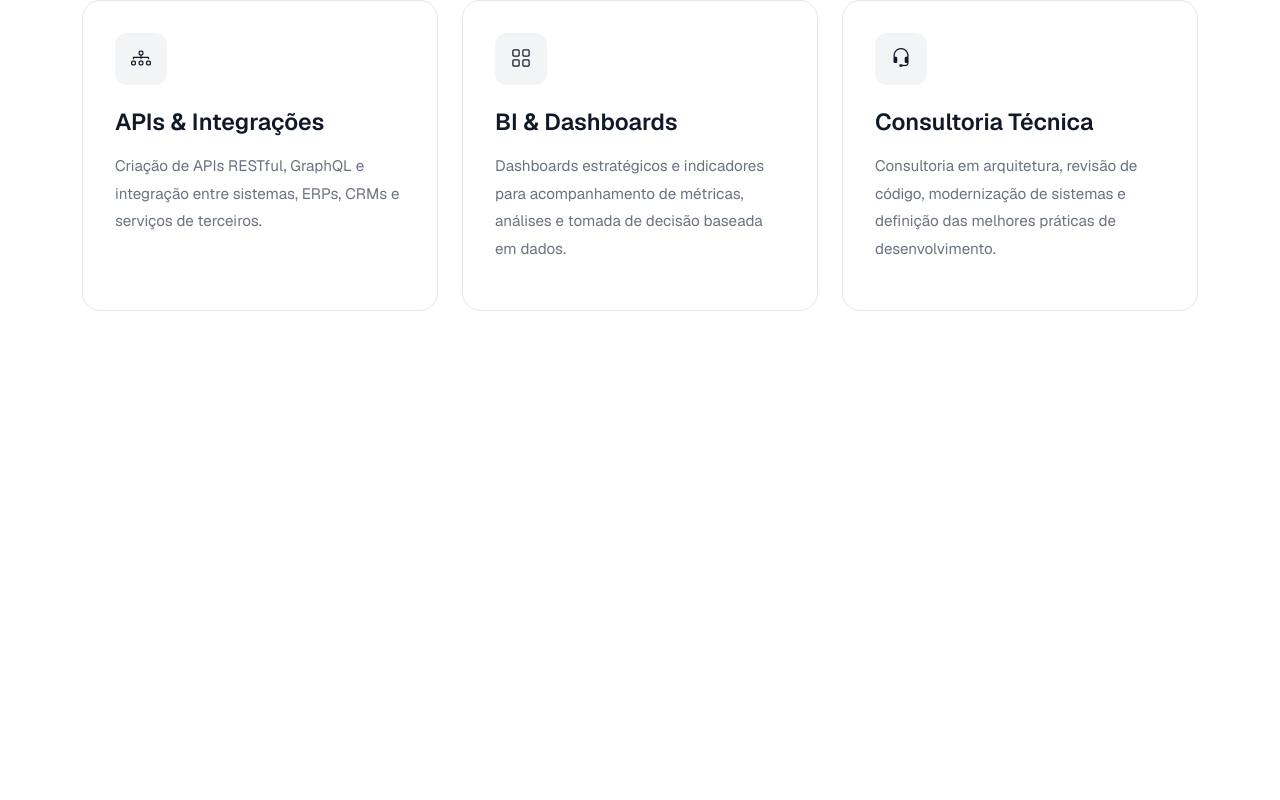
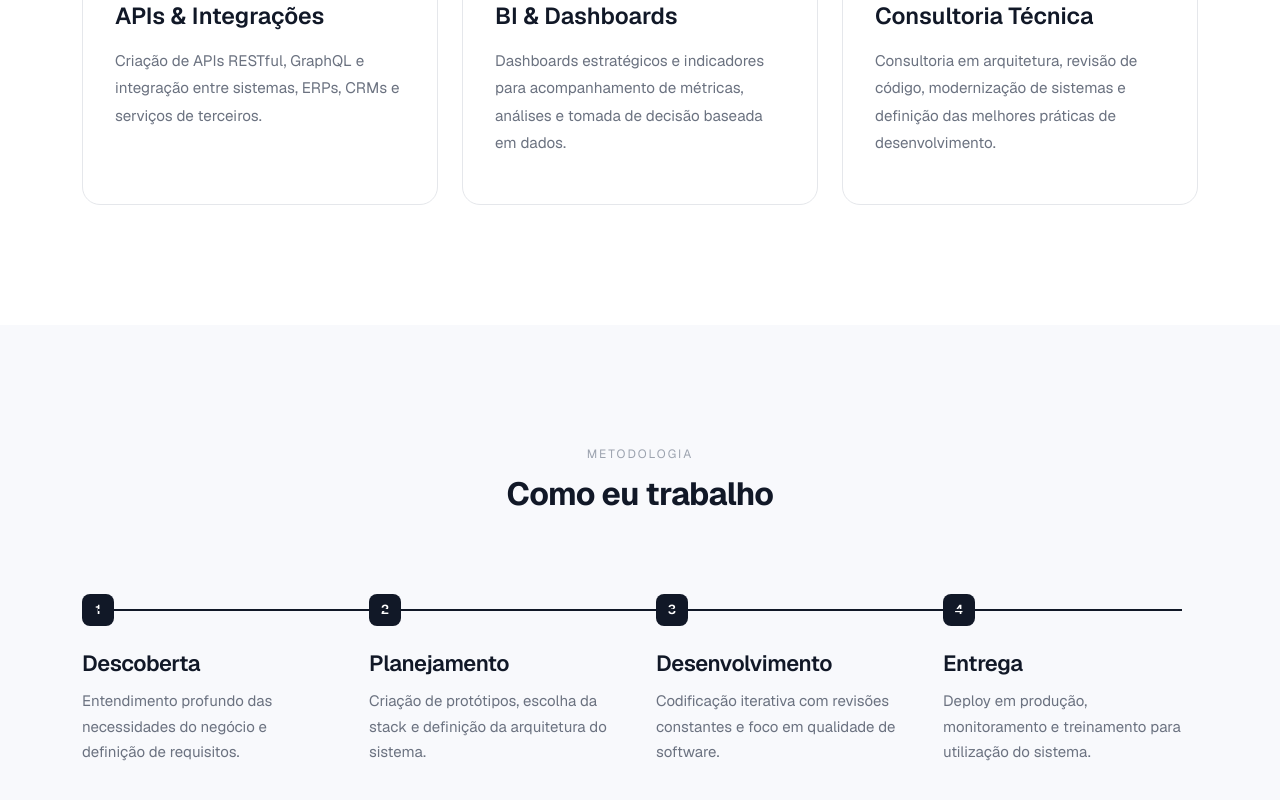
Before and after one commit to codewil-json/portfolio, a Vue app: page / in a window 1280 px wide. Shown: the part 2632-3432 px from the top of the page. Before the commit the page ends 3063 px from the top, so only its background shows below. Built offline with nearby package versions, Linux system fonts and the light colour scheme.

Commit message:
Add ProcessTimeLine Component

```diff
--- a/src/App.vue
+++ b/src/App.vue
@@ -4,6 +4,7 @@
   <AboutSection />
   <SkillsSection />
   <ServicesSection />
+  <ProcessTimeLine />
 </template>
 
 <script>
@@ -12,6 +13,7 @@ import HeroSection from './components/HeroSection.vue'
 import AboutSection from './components/AboutSection.vue'
 import SkillsSection from './components/SkillsSection.vue'
 import ServicesSection from './components/ServicesSection.vue'
+import ProcessTimeLine from './components/ProcessTimeLine.vue'
 
 export default {
   name: 'App',
@@ -20,7 +22,8 @@ export default {
     HeroSection,
     AboutSection,
     SkillsSection,
-    ServicesSection
+    ServicesSection,
+    ProcessTimeLine
   }
 }
 </script>
--- a/src/components/NavBar.vue
+++ b/src/components/NavBar.vue
@@ -128,6 +128,7 @@ header {
       width: 100%;
       height: 100vh;
       position: fixed;
+      z-index: 9998;
       top: 0;
       left: -100%;
       background: #fff;
--- /dev/null
+++ b/src/components/ProcessTimeLine.vue
@@ -0,0 +1,263 @@
+<template>
+  <section
+    id="process"
+    ref="section"
+    class="process"
+    :class="{ visible: isVisible }"
+  >
+    <div class="container">
+      <div class="section-header">
+        <span class="subtitle">METODOLOGIA</span>
+        <h2>Como eu trabalho</h2>
+      </div>
+
+      <div class="timeline">
+        <div
+          v-for="(step, index) in steps"
+          :key="step.title"
+          class="timeline-item"
+          :style="{ transitionDelay: `${index * 180}ms` }"
+        >
+          <div class="step-number">
+            {{ index + 1 }}
+          </div>
+
+          <h3>{{ step.title }}</h3>
+
+          <p>{{ step.description }}</p>
+        </div>
+      </div>
+    </div>
+  </section>
+</template>
+
+<script setup>
+import { onMounted, onBeforeUnmount, ref } from 'vue'
+
+const section = ref(null)
+const isVisible = ref(false)
+
+const steps = [
+  {
+    title: 'Descoberta',
+    description:
+      'Entendimento profundo das necessidades do negócio e definição de requisitos.'
+  },
+  {
+    title: 'Planejamento',
+    description:
+      'Criação de protótipos, escolha da stack e definição da arquitetura do sistema.'
+  },
+  {
+    title: 'Desenvolvimento',
+    description:
+      'Codificação iterativa com revisões constantes e foco em qualidade de software.'
+  },
+  {
+    title: 'Entrega',
+    description:
+      'Deploy em produção, monitoramento e treinamento para utilização do sistema.'
+  }
+]
+
+let observer
+
+onMounted(() => {
+  observer = new IntersectionObserver(
+    ([entry]) => {
+      if (entry.isIntersecting) {
+        isVisible.value = true
+        observer.disconnect()
+      }
+    },
+    {
+      threshold: 0.35
+    }
+  )
+
+  observer.observe(section.value)
+})
+
+onBeforeUnmount(() => {
+  observer?.disconnect()
+})
+</script>
+
+<style scoped>
+* {
+  font-family: 'Geist', sans-serif;
+}
+
+.process {
+  padding: 120px 0;
+  background: #F8F9FC;
+}
+
+.container {
+  width: min(1200px, 90%);
+  margin: auto;
+}
+
+.section-header {
+  text-align: center;
+  margin-bottom: 80px;
+}
+
+.subtitle {
+  display: block;
+  margin-bottom: 12px;
+
+  font-size: 12px;
+  letter-spacing: 2px;
+  text-transform: uppercase;
+
+  color: #9ca3af;
+}
+
+.section-header h2 {
+  font-size: 32px;
+  letter-spacing: -0.64px;
+  font-weight: 700;
+  color: #111827;
+}
+
+.timeline {
+  position: relative;
+    z-index: 0 !important;
+  display: grid;
+  grid-template-columns: repeat(4, 1fr);
+  gap: 32px;
+}
+
+/* Linha cinza */
+
+.timeline::before {
+  content: '';
+
+  position: absolute;
+  top: 15px;
+  left: 16px;
+  right: 16px;
+
+  height: 1px;
+
+  background: #e5e7eb;
+}
+
+/* Linha preta animada */
+
+.timeline::after {
+  content: '';
+
+  position: absolute;
+  top: 15px;
+  left: 16px;
+
+  width: calc(100% - 32px);
+  height: 2px;
+
+  background: #111827;
+
+  transform: scaleX(0);
+  transform-origin: left;
+
+  transition: transform 1.4s ease;
+}
+
+.process.visible .timeline::after {
+  transform: scaleX(1);
+}
+
+.timeline-item {
+  position: relative;
+
+  opacity: 0;
+  transform: translateY(35px);
+
+  transition:
+    opacity .7s ease,
+    transform .7s ease;
+}
+
+.process.visible .timeline-item {
+  opacity: 1;
+  transform: translateY(0);
+}
+
+.step-number {
+  position: relative;
+  z-index: 500 !important;
+
+  width: 32px;
+  height: 32px;
+
+  display: flex;
+  align-items: center;
+  justify-content: center;
+
+  margin-bottom: 24px;
+
+  border-radius: 8px;
+  background: #111827;
+
+  color: white;
+  font-size: 13px;
+  font-weight: 600;
+
+  transform: scale(.5);
+
+  transition: transform .45s ease;
+}
+
+.process.visible .step-number {
+  transform: scale(1);
+}
+
+.timeline-item h3 {
+  margin-bottom: 12px;
+
+  font-size: 22px;
+  font-weight: 600;
+  letter-spacing: -.44px;
+
+  color: #111827;
+}
+
+.timeline-item p {
+  max-width: 240px;
+
+  color: #6b7280;
+  font-size: 15px;
+  line-height: 1.7;
+}
+
+@media (max-width: 992px) {
+
+.timeline {
+  grid-template-columns: repeat(2,1fr);
+  row-gap:48px;
+}
+
+.timeline::before,
+.timeline::after{
+  display:none;
+}
+
+}
+
+@media (max-width:768px){
+
+.process{
+  padding:80px 0;
+}
+
+.timeline{
+  grid-template-columns:1fr;
+}
+
+.timeline-item p{
+  max-width:100%;
+}
+
+}
+</style>
--- a/src/components/ServicesSection.vue
+++ b/src/components/ServicesSection.vue
@@ -99,9 +99,10 @@ const services = [
 }
 
 .section-header h2 {
-  font-size: clamp(2rem, 4vw, 2.9rem);
+  font-size: 32px;
   line-height: 1.2;
   font-weight: 700;
+  letter-spacing: -0.64px;
   color: #111827;
 }
 
--- a/src/components/SkillsSection.vue
+++ b/src/components/SkillsSection.vue
@@ -113,7 +113,8 @@ const stacks = [
 }
 
 .section-header h2 {
-  font-size: clamp(2rem, 4vw, 2.8rem);
+  font-size: 32px;
+  letter-spacing: -0.64px;
   font-weight: 700;
   color: #111827;
 }
```
